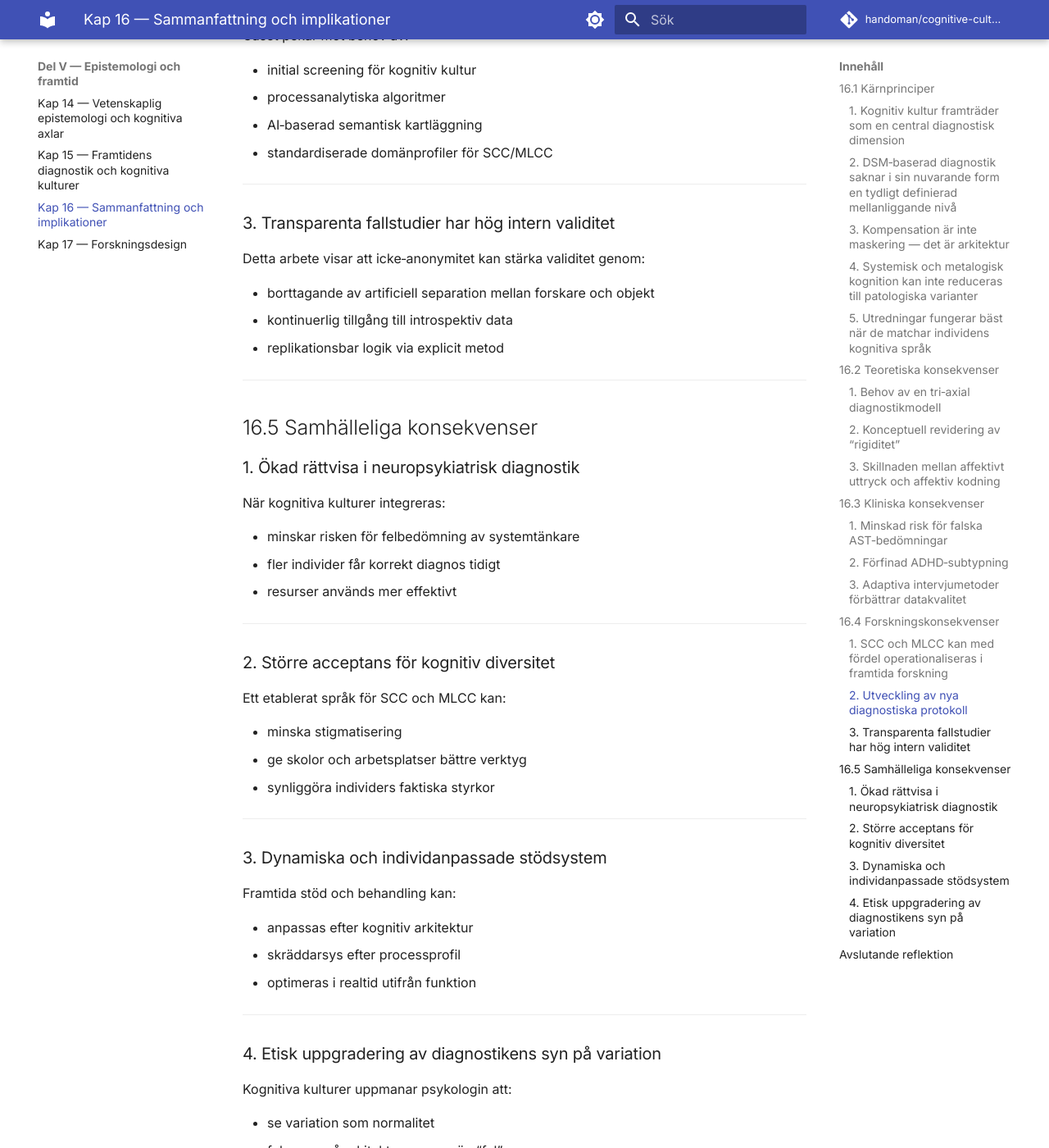
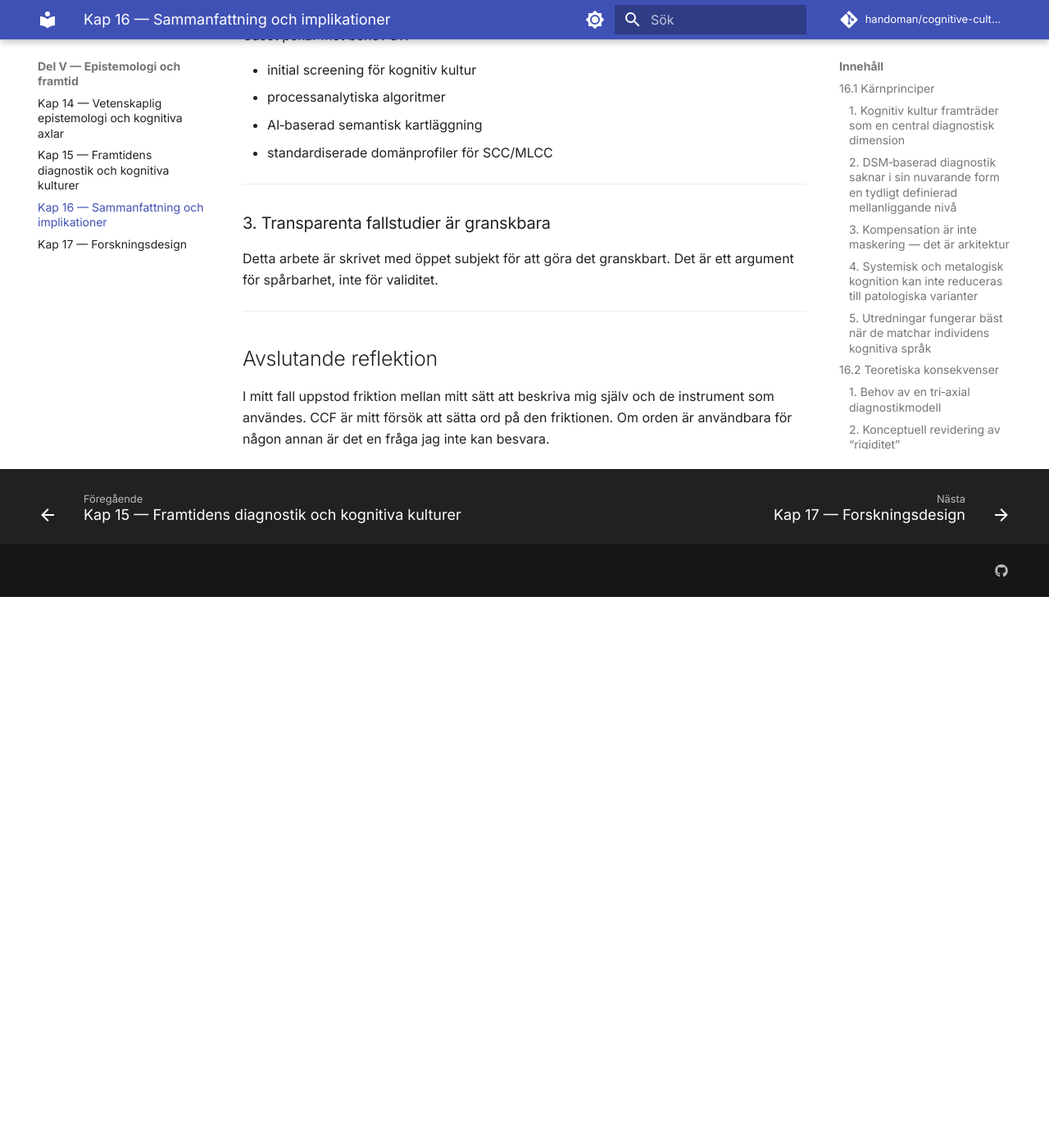
Before and after one commit to handoman/cognitive-culture-diagnostics, an MkDocs documentation site: the page built from content/sv/24-chapter-16-summary-and-implications.md, in a window 1280 px wide and 1400 px high, scrolled down 4148 px. Shown: the whole window at 82% size. Built offline with MkDocs 1.6.1 and Material for MkDocs 9.7.7, drawn with Linux system fonts in a browser that asks for light colours; comment, search, counter and statistics services are not loaded; after the commit the page ends 4876 px from its top, so only the background shows below that; some of the changed text lies outside the part shown.

Commit message:
revise: ch.16 — remove societal-implications section, personalize closing reflection (D9, D10, D38, D39)
Co-Authored-By: Claude Sonnet 5 <noreply@anthropic.com>
Claude-Session: https://claude.ai/code/session_01NosfnVG8T5mm2NzCKrqm92

```diff
--- a/content/sv/24-chapter-16-summary-and-implications.md
+++ b/content/sv/24-chapter-16-summary-and-implications.md
@@ -129,7 +129,7 @@ När intervjuformen matchar kognitiv kultur:
 - minskar feltolkning
 - stärks den terapeutiska alliansen
 
-Detta har demonstrerats tydligt i det aktuella caset.
+Så upplevde jag det i mitt eget fall.
 
 ---
 
@@ -157,60 +157,12 @@ Caset pekar mot behov av:
 
 ---
 
-### 3. Transparenta fallstudier har hög intern validitet
+### 3. Transparenta fallstudier är granskbara
 
-Detta arbete visar att icke‑anonymitet kan stärka validitet genom:
-
-- borttagande av artificiell separation mellan forskare och objekt
-- kontinuerlig tillgång till introspektiv data
-- replikationsbar logik via explicit metod
-
----
-
-## 16.5 Samhälleliga konsekvenser
-
-### 1. Ökad rättvisa i neuropsykiatrisk diagnostik
-
-När kognitiva kulturer integreras:
-
-- minskar risken för felbedömning av systemtänkare
-- fler individer får korrekt diagnos tidigt
-- resurser används mer effektivt
-
----
-
-### 2. Större acceptans för kognitiv diversitet
-
-Ett etablerat språk för SCC och MLCC kan:
-
-- minska stigmatisering
-- ge skolor och arbetsplatser bättre verktyg
-- synliggöra individers faktiska styrkor
-
----
-
-### 3. Dynamiska och individanpassade stödsystem
-
-Framtida stöd och behandling kan:
-
-- anpassas efter kognitiv arkitektur
-- skräddarsys efter processprofil
-- optimeras i realtid utifrån funktion
-
----
-
-### 4. Etisk uppgradering av diagnostikens syn på variation
-
-Kognitiva kulturer uppmanar psykologin att:
-
-- se variation som normalitet
-- fokusera på arkitektur snarare än “fel”
-- erkänna att verktygen ibland är begränsningen
+Detta arbete är skrivet med öppet subjekt för att göra det granskbart. Det är ett argument för spårbarhet, inte för validitet.
 
 ---
 
 ## Avslutande reflektion
 
-Detta fall visar att när diagnostiken möter en kognitiv kultur den inte är byggd för, riskerar **modellen** snarare än **individen** att bli otillräcklig.
-
-Cognitive Culture Framework är ett första steg mot en mer rättvis, precis och epistemologiskt hållbar neuropsykiatri.
+I mitt fall uppstod friktion mellan mitt sätt att beskriva mig själv och de instrument som användes. CCF är mitt försök att sätta ord på den friktionen. Om orden är användbara för någon annan är det en fråga jag inte kan besvara.
```
